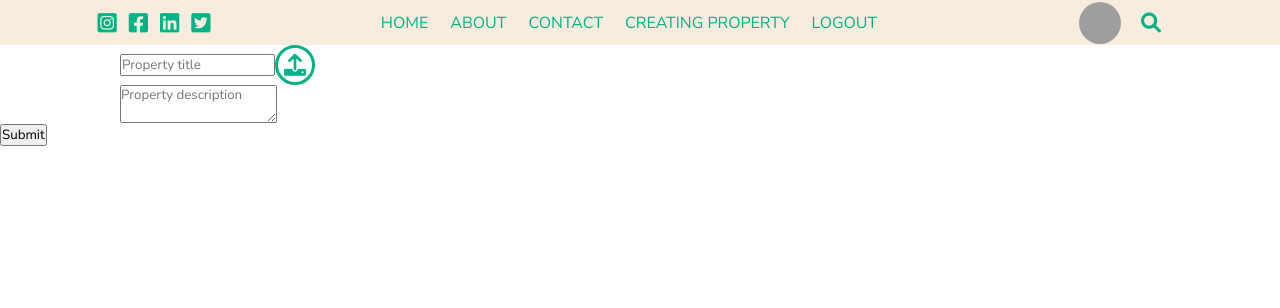
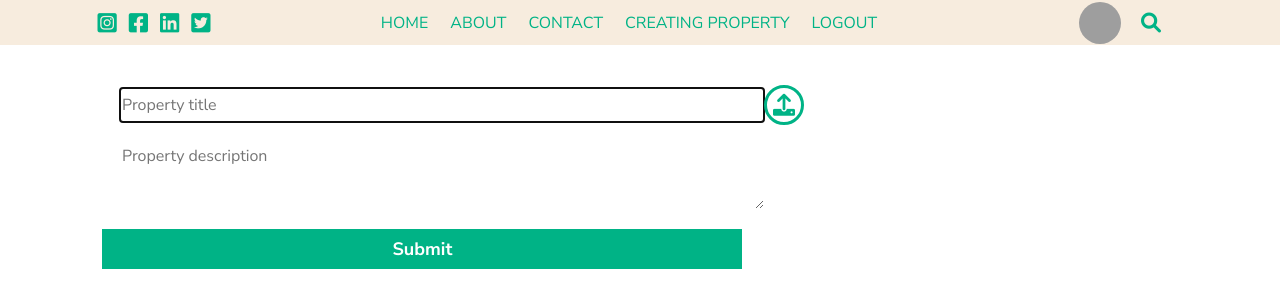
Before and after one commit to viettu2k/react-listing-app, a React (Create React App) app: page / in a window 1280 px wide. Shown: the top 308 px of the page. Built offline with nearby package versions, Linux system fonts and the light colour scheme; grey boxes are pictures that could not be loaded.

Commit message:
styling the create listing page

```diff
--- a/src/pages/create-listing/CreateListing.css
+++ b/src/pages/create-listing/CreateListing.css
@@ -2,7 +2,7 @@
     cursor: pointer;
 }
 
-.creating-listing {
+.create-listing {
     padding-top: 40px;
 }
 
@@ -23,3 +23,30 @@
     color: var(--primary-color);
     font-size: 22px;
 }
+
+.create-listing-text {
+    line-height: 18px;
+    width: 50vw;
+    height: 30px;
+    border: none;
+    font-size: 16px;
+    padding: 2px;
+}
+
+.create-listing-desc {
+    margin-top: 20px;
+    height: 60px;
+}
+
+.create-listing-button {
+    margin: 20px 0 20px 8%;
+    padding: auto;
+    width: 50vw;
+    height: 40px;
+    cursor: pointer;
+    background-color: var(--primary-color);
+    border: none;
+    color: #fff;
+    font-weight: bold;
+    font-size: 18px;
+}
--- a/src/pages/create-listing/CreateListing.jsx
+++ b/src/pages/create-listing/CreateListing.jsx
@@ -1,18 +1,18 @@
 import React from "react";
 import "./CreateListing.css";
 
-export default function CreateListing() {
+function CreateListing() {
   return (
     <div className="create-listing">
       <form className="create-listing-form">
         <div className="create-listing-form-group">
           <input
-            autofocus={true}
-            className="create-listing-text"
+            autoFocus={true}
             type="text"
             placeholder="Property title"
+            className="create-listing-text"
           />
-          <label className="create-listing-img-upload" htmlFor="listingImg">
+          <label htmlFor="listingImg" className="create-listing-img-upload">
             <i class="upload-icon fas fa-upload"></i>
           </label>
           <input type="file" id="listingImg" style={{ display: "none" }} />
@@ -28,3 +28,5 @@ export default function CreateListing() {
     </div>
   );
 }
+
+export default CreateListing;
```
